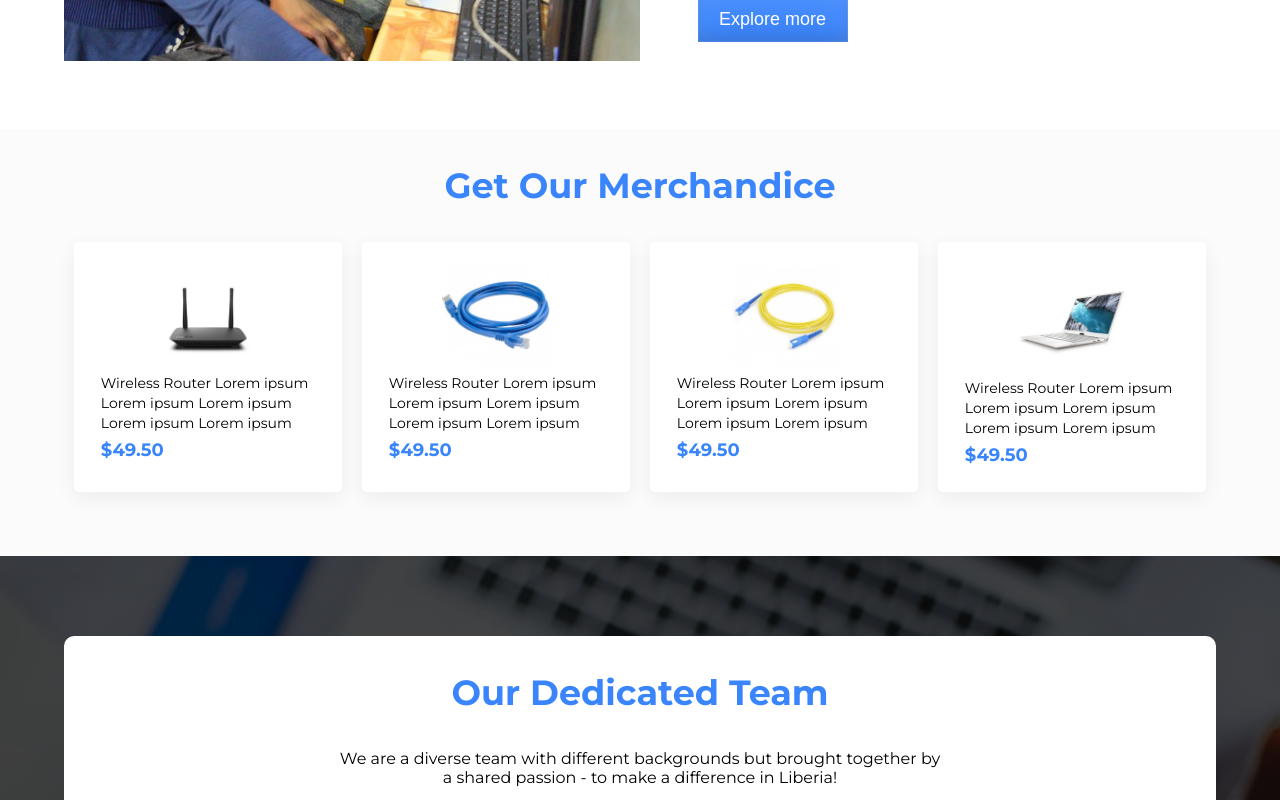
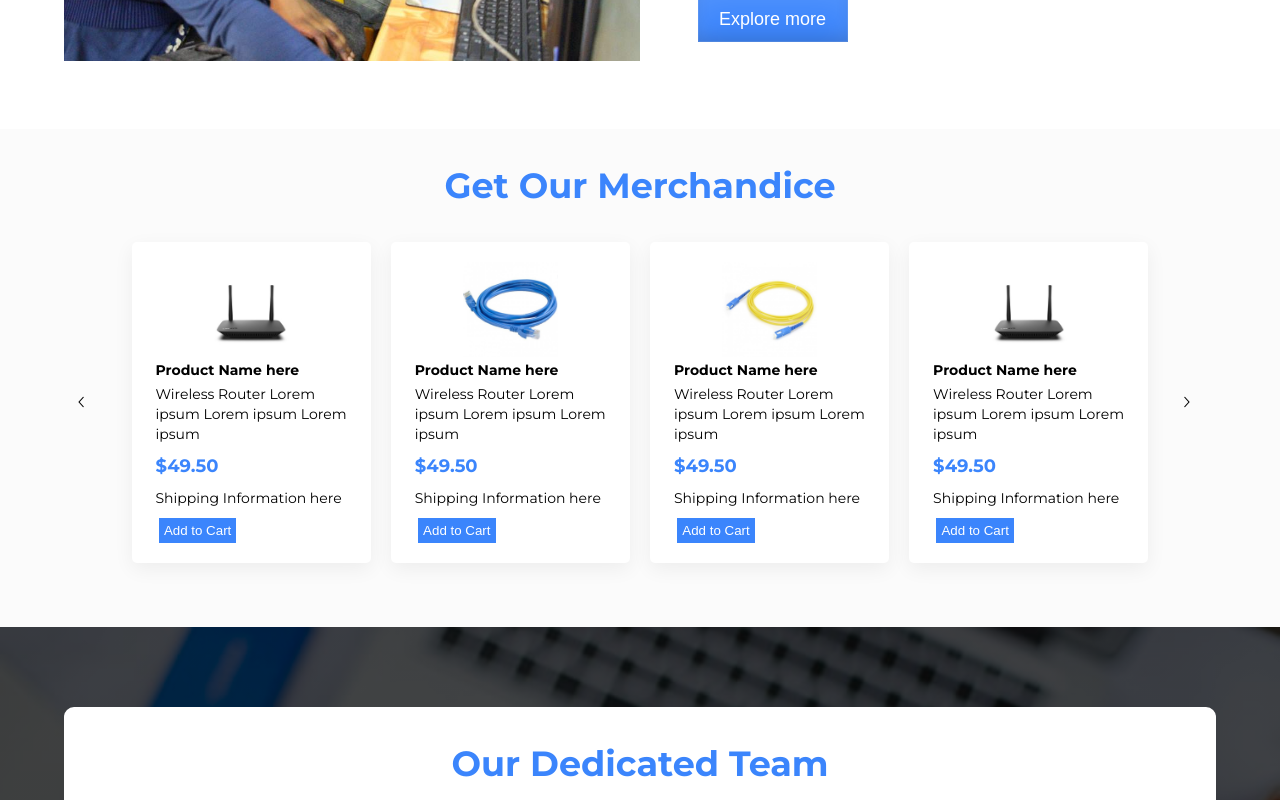
Before and after one commit to musakanneh/igts, a Vue app: page / in a window 1280 px wide. Shown: the part 2080-2880 px from the top of the page. Built offline with nearby package versions, Linux system fonts and the light colour scheme; some icons are missing.

Commit message:
edited the merchandise section

```diff
--- a/src/App.vue
+++ b/src/App.vue
@@ -7,7 +7,14 @@
       crossorigin="anonymous"
     />
     <Navbar />
-    <router-view />
+
+    <transition
+      mode="out-in"
+      enter-active-class="animate__animated animate_fadeIn 5s"
+      leave-active-class="animate__animated animate_fadeOut 5s"
+    >
+      <router-view />
+    </transition>
     <Footer />
   </div>
 </template>
--- a/src/components/Merchandise.vue
+++ b/src/components/Merchandise.vue
@@ -2,51 +2,72 @@
   <body>
     <main>
       <Caption captions="Get Our Merchandice"></Caption>
+
+      <section>
+        <div>
+          <img src="../assets/back.png" alt="">
+        </div>
         <section>
           <div class="merchandise-card">
             <div class="merchandise-inner">
               <img src="../assets/router.png" alt="" />
-            <p>
-              Wireless Router Lorem ipsum Lorem ipsum Lorem ipsum Lorem ipsum
-              Lorem ipsum
+              <br />
+              <h2 class="p-name">Product Name here</h2>
+              <p class="p-dec">
+                Wireless Router Lorem ipsum Lorem ipsum Lorem ipsum
               </p>
-            <h4>$49.50</h4>
+              <h4 class="p-price">$49.50</h4>
+              <p class="p-ship-info">Shipping Information here</p>
+              <button class="p-cart-btn">Add to Cart</button>
             </div>
           </div>
           <div class="merchandise-card">
             <div class="merchandise-inner">
               <img src="../assets/cable.png" alt="" />
-            <p>
-              Wireless Router Lorem ipsum Lorem ipsum Lorem ipsum Lorem ipsum
-              Lorem ipsum
+              <br />
+              <h2 class="p-name">Product Name here</h2>
+              <p class="p-dec">
+                Wireless Router Lorem ipsum Lorem ipsum Lorem ipsum
               </p>
-            <h4>$49.50</h4>
+              <h4 class="p-price">$49.50</h4>
+              <p class="p-ship-info">Shipping Information here</p>
+              <button class="p-cart-btn">Add to Cart</button>
             </div>
           </div>
           <div class="merchandise-card">
             <div class="merchandise-inner">
               <img src="../assets/fiber.png" alt="" />
-            <p>
-              Wireless Router Lorem ipsum Lorem ipsum Lorem ipsum Lorem ipsum
-              Lorem ipsum
+              <br />
+              <h2 class="p-name">Product Name here</h2>
+              <p class="p-dec">
+                Wireless Router Lorem ipsum Lorem ipsum Lorem ipsum
               </p>
-            <h4>$49.50</h4>
+              <h4 class="p-price">$49.50</h4>
+              <p class="p-ship-info">Shipping Information here</p>
+              <button class="p-cart-btn">Add to Cart</button>
             </div>
           </div>
           <div class="merchandise-card">
             <div class="merchandise-inner">
+              <img class="p-img" src="../assets/router.png" alt="" />
               <br />
-            <img src="../assets/laptop.png" alt="" />
-            <br />
-            <br />
-            <p>
-              Wireless Router Lorem ipsum Lorem ipsum Lorem ipsum Lorem ipsum
-              Lorem ipsum
+              <h2 class="p-name">Product Name here</h2>
+              <p class="p-dec">
+                Wireless Router Lorem ipsum Lorem ipsum Lorem ipsum
               </p>
-            <h4>$49.50</h4>
+              <h4 class="p-price">$49.50</h4>
+              <p class="p-ship-info">Shipping Information here</p>
+              <button class="p-cart-btn">Add to Cart</button>
             </div>
           </div>
         </section>
+
+        <div>
+          <img src="../assets/forward.png" alt="">
+
+        </div>
+      </section>
+
     </main>
   </body>
 </template>
@@ -65,6 +86,7 @@ body {
   background-color: #fbfbfb;
   main {
     padding-bottom: 5%;
+    animation: fadeIn 5s;
     img {
       width: 50%;
     }
@@ -120,9 +142,10 @@ body {
 
           p,
           span,
-          h4 {
+          h4, .p-name {
             text-align: left;
             width: 100%;
+            margin-bottom: 5px;
           }
         }
 
@@ -132,6 +155,15 @@ body {
           padding: 6px 0;
           color: #3b85fc;
         }
+
+        .p-cart-btn {
+          border: none;
+          background: #3b85fc;
+          color: white;
+          padding: 5px;
+          margin-right: 56%;
+          margin-top: 5px;
+        }
       }
     }
   }
```
Lines whose indentation alone changed are shown as unchanged.
